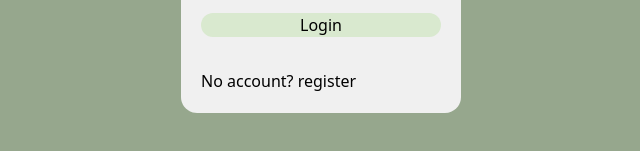
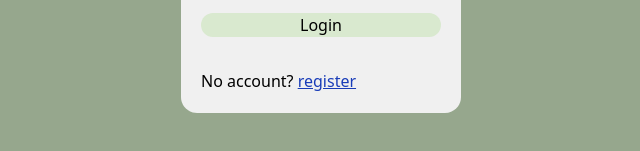
Before and after one commit to Arshadvkb/recipe-book, a React (Vite) app: page / in a window 1280 px wide. Shown: the part 403-554 px from the top of the page, without its empty margins (319-959 px from the left). Built offline with nearby package versions, Linux system fonts and the light colour scheme; the HTML template or start-up script is replaced by a standard one.

Commit message:
enhance styling of navigation links in Login and Register pages

```diff
--- a/src/pages/Login.tsx
+++ b/src/pages/Login.tsx
@@ -54,7 +54,7 @@ const Login = () => {
                         <button className="bg-accent rounded-4xl mb-5">
                             Login
                         </button>
-                       <p>No account?{" "}<span onClick={()=> navigate('/register', { replace: true })}>register</span></p>
+                       <p>No account?{" "}<span  className='underline text-blue-800' onClick={()=> navigate('/register', { replace: true })}>register</span></p>
                     </div>
                 </div>
 
--- a/src/pages/Register.tsx
+++ b/src/pages/Register.tsx
@@ -50,7 +50,7 @@ const Register = () => {
                         <button className="bg-accent rounded-4xl mb-5">
                             Register
                         </button>
-                        <p>Already have an account ?{" "}<span onClick={()=> navigate('/', { replace: true })}>Login</span></p>
+                        <p>Already have an account ?{" "}<span  className='underline text-blue-800' onClick={()=> navigate('/', { replace: true })}>Login</span></p>
 
                     </div>
                 </div>
```
